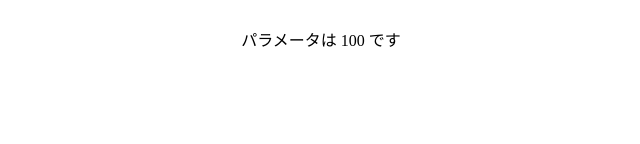
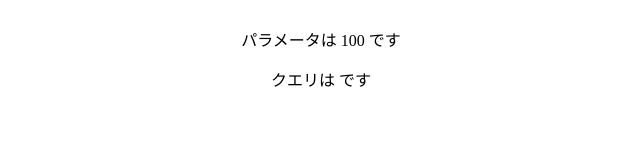
Before and after one commit to Hauru427/React-Router, a React (Vite) app: page /page2/100 in a window 1280 px wide. Shown: the part 156-300 px from the top of the page, without its empty margins (319-959 px from the left). Built offline with nearby package versions, Linux system fonts and the light colour scheme.

Commit message:
クエリパラメータ

```diff
--- a/src/ UrlParameter.tsx
+++ b/src/ UrlParameter.tsx
@@ -1,11 +1,14 @@
-import { useParams } from "react-router-dom";
+import { useParams, useLocation } from "react-router-dom";
 
 export const UrlParameter = () => {
     const { id } = useParams();
+    const { search } = useLocation();
+    const query = new URLSearchParams(search);
     return (
         <div>
             <h1> UrlParameterページです</h1>
             <p>パラメータは {id} です</p>
+            <p>クエリは {query.get("name")} です</p>
         </div>
     );
 };
--- a/src/Page2.tsx
+++ b/src/Page2.tsx
@@ -5,6 +5,8 @@
         <div>
             <h1>Page2ページです</h1>
             <Link to="/page2/100">URL Parameter</Link>
+            <br />
+            <Link to="/page2/100?name=hogehoge">Query Parameter</Link>
         </div>
     );
 };
```
